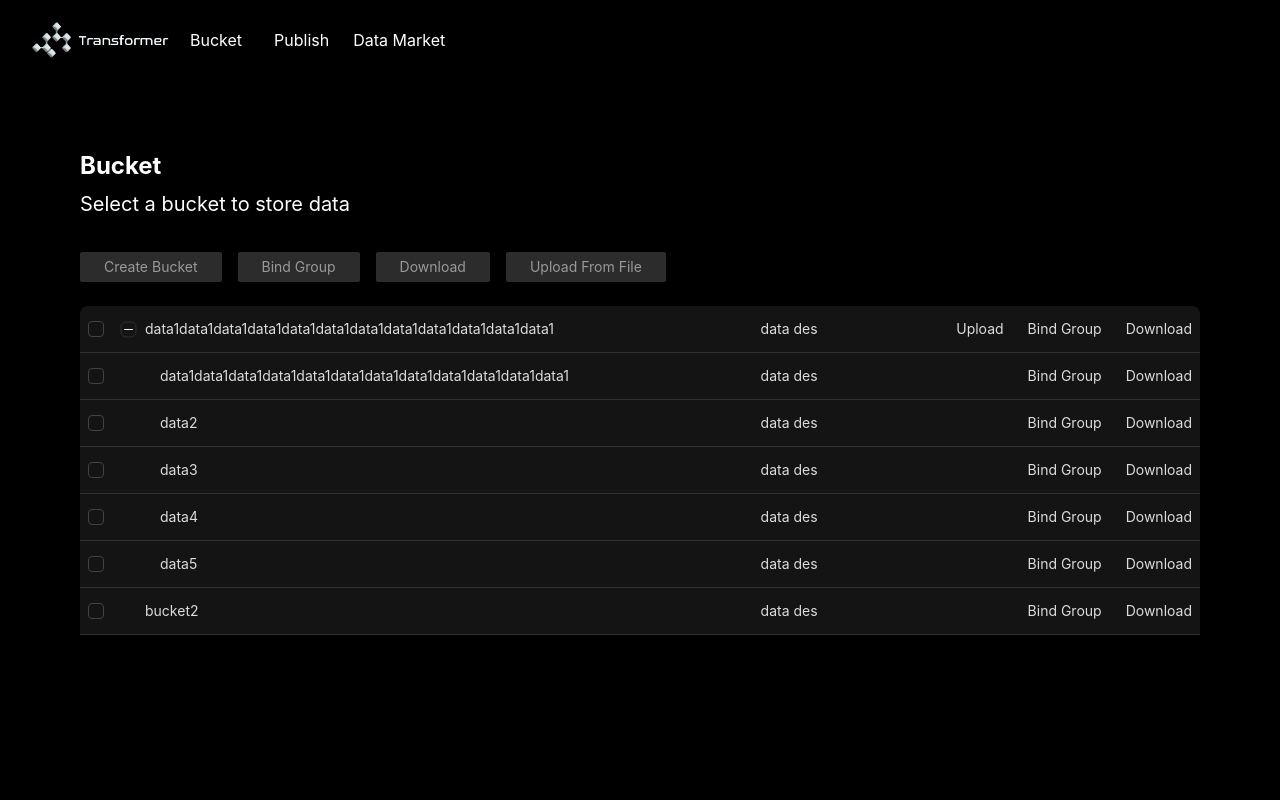
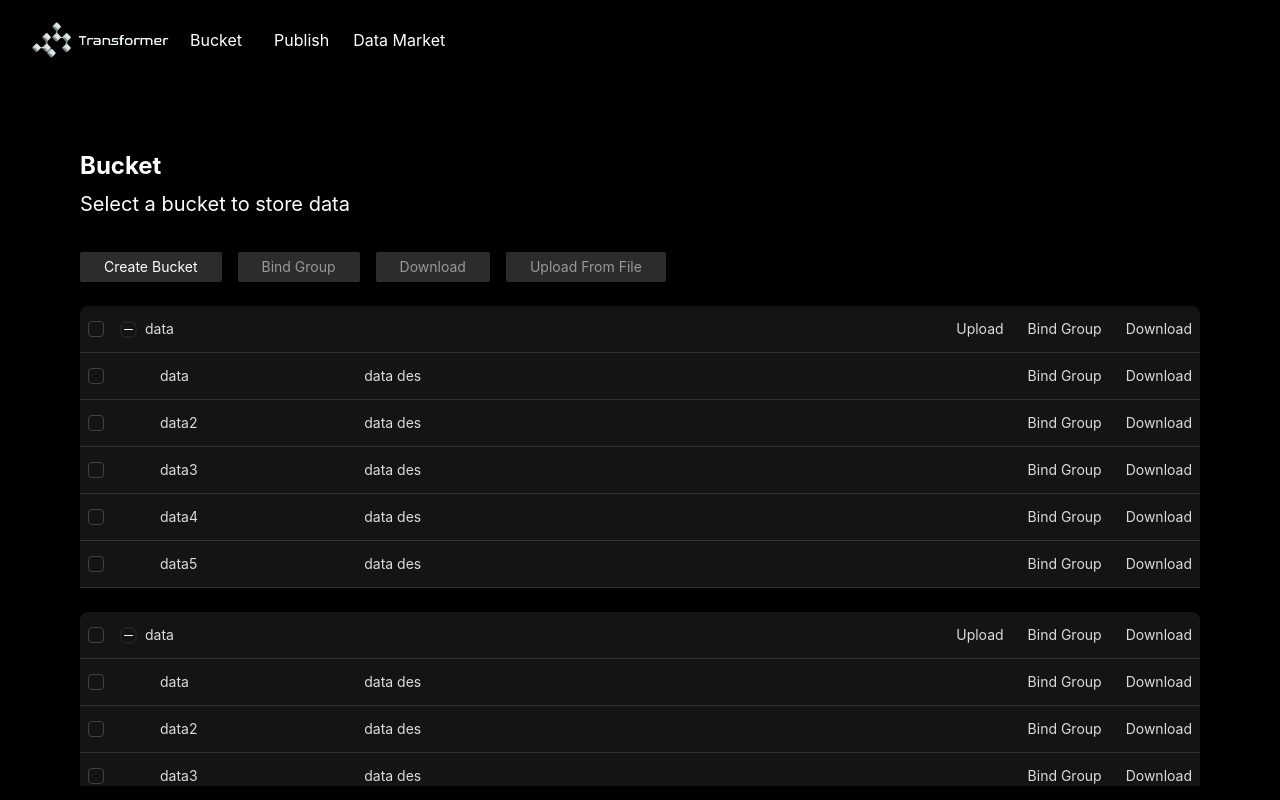
Before and after one commit to Treasury-research/knexus-app, a Next.js app: page /bucket in a window 1280 px wide. Built offline with nearby package versions, Linux system fonts and the light colour scheme; what wagmi would draw is missing.

Commit message:
update: group page

```diff
--- a/src/pages/bucket/index.tsx
+++ b/src/pages/bucket/index.tsx
@@ -4,12 +4,13 @@ import Head from "next/head";
 import Image from "next/image";
 import { v4 as uuidv4 } from 'uuid';
 import { useRouter } from "next/router";
-import { Space, Table } from 'antd'
+import { Divider, Empty, Space, Table } from 'antd'
 import { useState } from "react";
 import { useStore } from '@/lib/store';
 import { BaseModal } from '@/components/BaseModal';
 import type { TableRowSelection } from 'antd/es/table/interface';
 import type { ColumnsType } from 'antd/es/table';
+import { AiFillAlipayCircle, AiFillAliwangwang } from "react-icons/ai";
 
 export default function Home() {
   const { setComModalOpen, comModalOpen } = useStore()
@@ -17,16 +18,70 @@ export default function Home() {
   const [checkStrictly, setCheckStrictly] = useState(false);
   const [selectedRowKeys, setSelectedRowKeys] = useState<React.Key[]>([])
 	const [bucketDatas, setBucketDatas] = useState([
-    { key: uuidv4(), name: 'data1data1data1data1data1data1data1data1data1data1data1data1', description: 'data des',
+    { key: uuidv4(), name: 'data', description: '',
     children: [
-        { name: 'data1data1data1data1data1data1data1data1data1data1data1data1', key: uuidv4(), description: 'data des' },
+        { name: 'data', key: uuidv4(), description: 'data des' },
         { name: 'data2', key: uuidv4(), description: 'data des' },
         { name: 'data3', key: uuidv4(), description: 'data des' },
         { name: 'data4', key: uuidv4(), description: 'data des' },
         { name: 'data5', key: uuidv4(), description: 'data des' },
       ]
     },
-    { key: uuidv4(), name: 'bucket2', description: 'data des',
+    { key: uuidv4(), name: 'data', description: '',
+    children: [
+        { name: 'data', key: uuidv4(), description: 'data des' },
+        { name: 'data2', key: uuidv4(), description: 'data des' },
+        { name: 'data3', key: uuidv4(), description: 'data des' },
+        { name: 'data4', key: uuidv4(), description: 'data des' },
+        { name: 'data5', key: uuidv4(), description: 'data des' },
+      ]
+    },
+    { key: uuidv4(), name: 'data', description: '',
+    children: [
+        { name: 'data', key: uuidv4(), description: 'data des' },
+        { name: 'data2', key: uuidv4(), description: 'data des' },
+        { name: 'data3', key: uuidv4(), description: 'data des' },
+        { name: 'data4', key: uuidv4(), description: 'data des' },
+        { name: 'data5', key: uuidv4(), description: 'data des' },
+      ]
+    },
+    { key: uuidv4(), name: 'data', description: '',
+    children: [
+        { name: 'data', key: uuidv4(), description: 'data des' },
+        { name: 'data2', key: uuidv4(), description: 'data des' },
+        { name: 'data3', key: uuidv4(), description: 'data des' },
+        { name: 'data4', key: uuidv4(), description: 'data des' },
+        { name: 'data5', key: uuidv4(), description: 'data des' },
+      ]
+    },
+    { key: uuidv4(), name: 'data', description: '',
+    children: [
+        { name: 'data', key: uuidv4(), description: 'data des' },
+        { name: 'data2', key: uuidv4(), description: 'data des' },
+        { name: 'data3', key: uuidv4(), description: 'data des' },
+        { name: 'data4', key: uuidv4(), description: 'data des' },
+        { name: 'data5', key: uuidv4(), description: 'data des' },
+      ]
+    },
+    { key: uuidv4(), name: 'data', description: '',
+    children: [
+        { name: 'data', key: uuidv4(), description: 'data des' },
+        { name: 'data2', key: uuidv4(), description: 'data des' },
+        { name: 'data3', key: uuidv4(), description: 'data des' },
+        { name: 'data4', key: uuidv4(), description: 'data des' },
+        { name: 'data5', key: uuidv4(), description: 'data des' },
+      ]
+    },
+    { key: uuidv4(), name: 'data', description: '',
+    children: [
+        { name: 'data', key: uuidv4(), description: 'data des' },
+        { name: 'data2', key: uuidv4(), description: 'data des' },
+        { name: 'data3', key: uuidv4(), description: 'data des' },
+        { name: 'data4', key: uuidv4(), description: 'data des' },
+        { name: 'data5', key: uuidv4(), description: 'data des' },
+      ]
+    },
+    { key: uuidv4(), name: 'bucket2', description: '',
     }
   ])
   // create bucket
@@ -96,8 +151,9 @@ export default function Home() {
 				<meta name="description" content="Generated by create next app" />
 				<meta name="viewport" content="width=device-width, initial-scale=1" />
 			</Head>
+      <div className='mt-[50px]'>
         { !bucketDatas.length ?
-        <div className="flex flex-row justify-center items-center mx-20 mt-[100px]">
+          <div className="flex flex-row justify-center items-center mx-20">
             <div className="mt-10 ">
               <div className='w-64 h-64 mx-auto my-5'>
                 <Image src={ufo} alt='' className='w-full h-full object-cover'/>
@@ -111,44 +167,54 @@ export default function Home() {
               </div>
             </div>
           </div>:
-        <div className='mx-20 mt-[50px]'>
+          <div className='mx-20 sticky top-100'>
             <h1 className='text-2xl font-bold'>Bucket</h1>
             <p className='text-xl my-2'>Select a bucket to store data</p>
             <div className='flex flex-wrap my-6'>
-            <Button variant="grayPrimary" fontSize="sm" paddingX={6} color={bucketName.length ? "#fff" : "#999" }
-              className="!mt-[10px] h-[35px] leading-3 mr-4"onClick={handleSubmit}
+              <Button variant="grayPrimary" fontSize="sm" paddingX={6} color={"#fff"}
+                className="!mt-[10px] h-[35px] leading-3 mr-4" onClick={() => setComModalOpen(true)}
               >
                 Create Bucket
               </Button>
               <Button variant="grayPrimary" fontSize="sm" paddingX={6} color={bucketName.length ? "#fff" : "#999" }
-              className="!mt-[10px] h-[35px] leading-3 mr-4"onClick={handleSubmit}
+                className="!mt-[10px] h-[35px] leading-3 mr-4" onClick={handleSubmit}
               >
                 Bind Group
               </Button>
               <Button variant="grayPrimary" fontSize="sm" paddingX={6} color={bucketName.length ? "#fff" : "#999" }
-              className="!mt-[10px] h-[35px] leading-3 mr-4"onClick={handleSubmit}
+                className="!mt-[10px] h-[35px] leading-3 mr-4" onClick={handleSubmit}
               >
                 Download
               </Button>
               <Button variant="grayPrimary" disabled fontSize="sm" paddingX={6} color={bucketName.length ? "#fff" : "#999" }
-              className="!mt-[10px] h-[35px] leading-3 mr-4"onClick={handleSubmit}
+                className="!mt-[10px] h-[35px] leading-3 mr-4" onClick={handleSubmit}
               >
                 Upload From File
               </Button>
             </div>
-          <div>
+            <div style={{ maxHeight: `calc(100vh - 320px)`, overflow: 'auto'}}>
+              { bucketDatas.map((item, index) => {
+                return <div key={index} className='mb-6 overflow-auto'>
                   <Table
                     pagination={false}
                     showHeader={false}
                     size="middle"
                     columns={columns}
-            expandable={{ defaultExpandAllRows: true }}
+                    expandable={{
+                      defaultExpandAllRows: true,
+                    }}
                     rowSelection={{ ...rowSelection, checkStrictly }}
-            dataSource={bucketDatas}
+                    dataSource={[item]}
                   />
+                  {!item.children ? <div className='bg-[#1C2222]'>
+                    <Empty style={{marginBlock: 0, padding: '20px 0'}} image={Empty.PRESENTED_IMAGE_SIMPLE} />
+                  </div>: null}
+                </div>
+              })}
             </div>
           </div>
         }
+      </div>
       {/* create bucket */}
       <BaseModal isOpen={comModalOpen}
         onClose={() => setComModalOpen(false)}>
```
Lines whose indentation alone changed are shown as unchanged.
